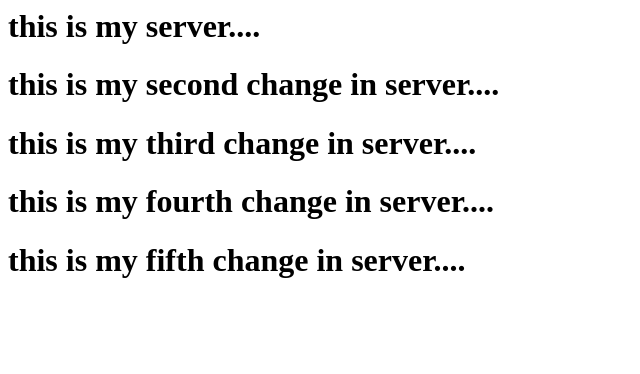
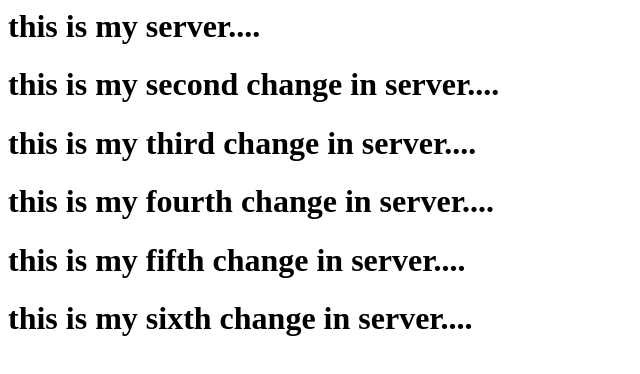
Before and after one commit to TechTrailblazeX/server, a plain HTML site: page index.html in a window 1280 px wide. Shown: the whole page, without its empty margins (0-640 px from the left). Drawn offline with Linux system fonts and the light colour scheme.

Commit message:
sixth change

```diff
--- a/index.html
+++ b/index.html
@@ -3,3 +3,4 @@
 <h1>this is my third change in server....</h1>
 <h1>this is my fourth  change in server....</h1>
 <h1>this is my fifth  change in server....</h1>
+<h1>this is my sixth  change in server....</h1>
```
Also changed, not shown: 1 other file.
